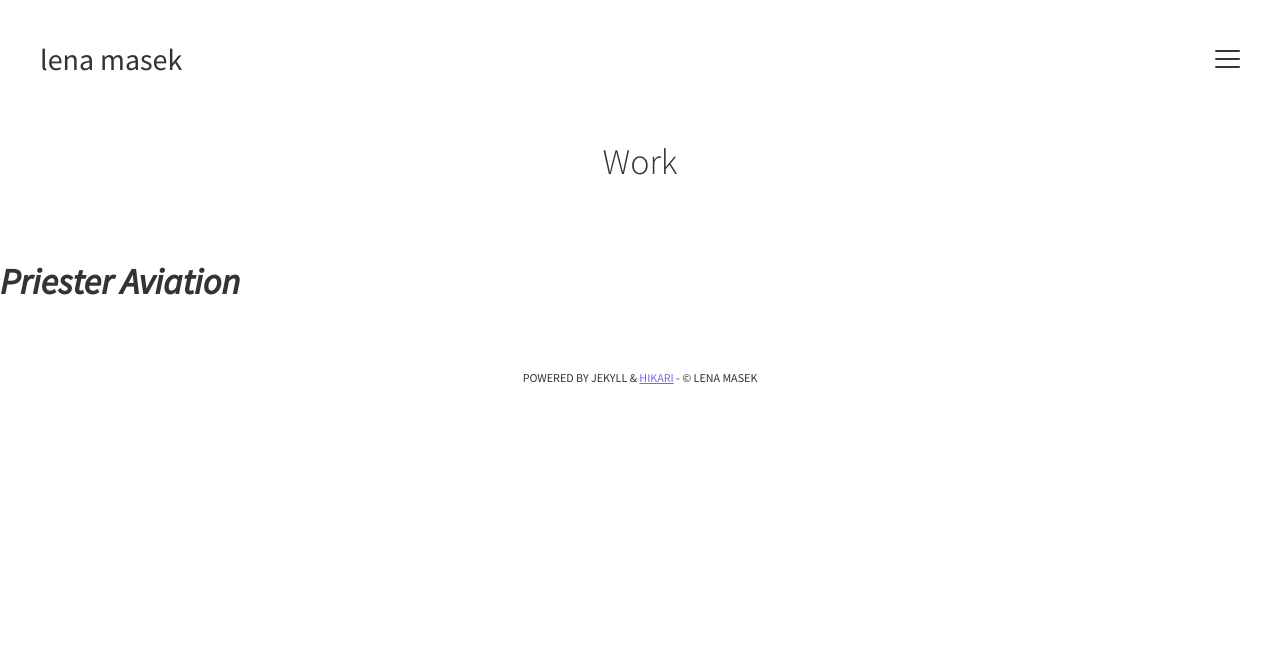
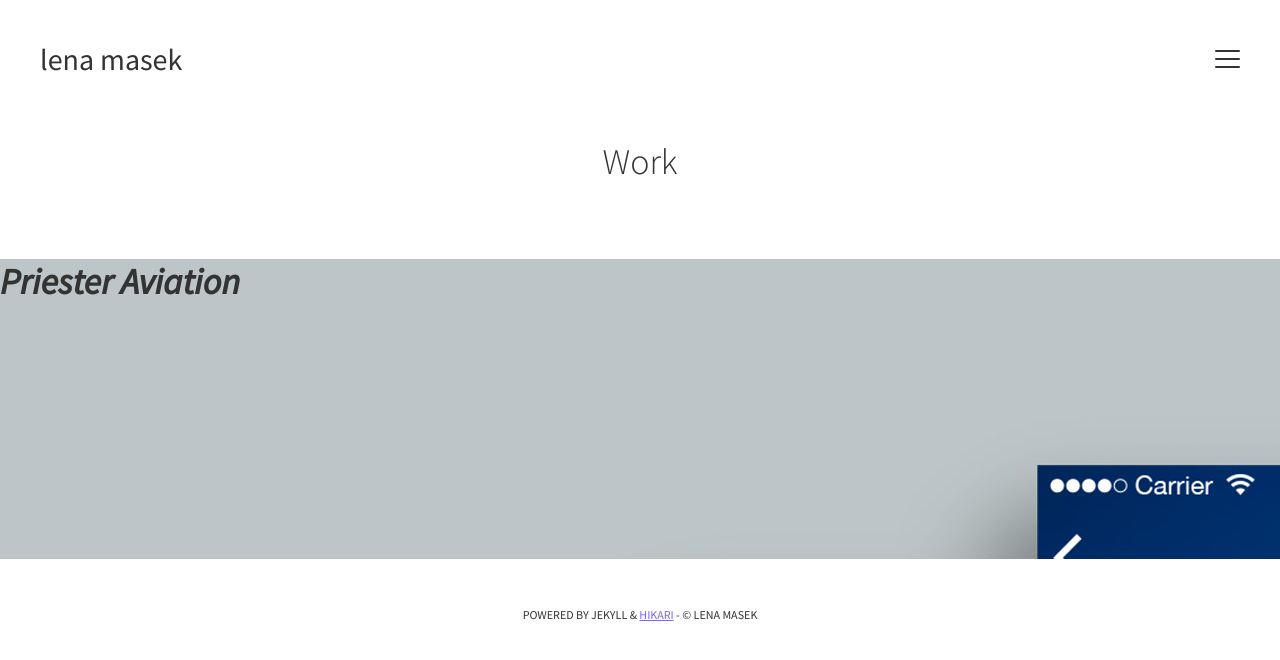
Before and after one commit to lenamasek/lenamasek.github.io, a Jekyll site: the page built from work/index.html, in a window 1280 px wide. Shown: the top 660 px of the page. Built offline with Jekyll 4.4.1, drawn with Linux system fonts in a browser that asks for light colours.

Commit message:
work styling

```diff
--- a/_scss/base/_global.scss
+++ b/_scss/base/_global.scss
@@ -240,7 +240,7 @@
 *
 ================================================================== */
 
-#work-bg {
+.work-bg {
   background-size:cover;
   height:300px;
 }
--- a/work/index.html
+++ b/work/index.html
@@ -10,7 +10,7 @@
      <h1 class="page-title" itemprop="name headline">Work</h1>
 </section>
 
-	<div class="span_6_of_6" id="work-bg priester">
+	<div class="span_6_of_6 work-bg" id="priester">
 
 		<h2>Priester Aviation</h2>
 	</div>
```
